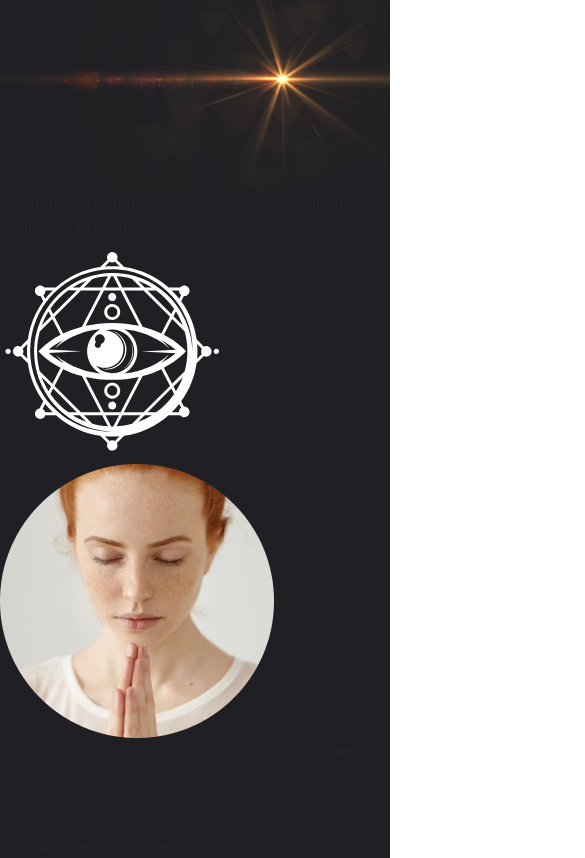
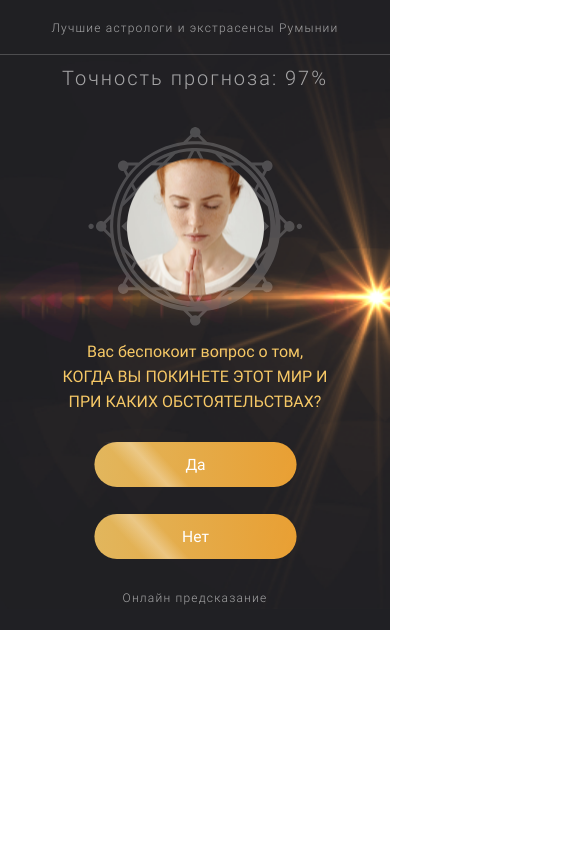
Before and after one commit to OlegRC2/test-task-date-of-death, a website: page src/index.html in a window 390 px wide. Shown: the top 858 px of the page, 585 px wide, since content can reach past the window. Drawn offline with nearby package versions, Linux system fonts and the light colour scheme; files that its build step writes are made by us from their sources.

Commit message:
Add main block with mobile

```diff
--- a/src/index.html
+++ b/src/index.html
@@ -12,7 +12,6 @@
 <body>
     <div class="main-page">
         <section class="promo">
-            <img class="promo__blik" src="img/blik2.png" alt="blik">
             <div class="promo__title">Лучшие астрологи и экстрасенсы Румынии</div>
             <div class="promo__line"></div>
             <div class="promo__subtitle">Точность прогноза: 97%</div>
@@ -23,8 +22,14 @@
             <div class="promo__text">Вас беспокоит вопрос о том, <span>когда Вы покинете этот Мир и при каких
                     обстоятельствах?</span>
             </div>
-            <div class="main-btn">Да</div>
-            <div class="main-btn">Нет</div>
+            <div class="main-btn promo__yes">
+                <div class="main-btn-text">Да</div>
+                <div class="main-btn-glare"></div>
+            </div>
+            <div class="main-btn promo__no">
+                <div class="main-btn-text">Нет</div>
+                <div class="main-btn-glare"></div>
+            </div>
             <div class="promo__prediction">Онлайн предсказание</div>
         </section>
     </div>
--- /dev/null
+++ b/src/js/modules/promoLine.js
@@ -0,0 +1,20 @@
+// функция для смены длины линии в блоке промо в зависимости от ширины экрана
+function promoLine(lineSelector) {
+    const line = document.querySelector(lineSelector);
+
+    function resizeLine() {
+        if (document.body.clientWidth < 1440) {
+            line.style.width = "100%";
+        } else {
+            line.style.width = "1440px";
+        }
+    }
+
+    resizeLine();
+
+    window.addEventListener("resize", () => {
+        resizeLine();
+    });
+}
+
+export default promoLine;
--- a/src/js/script.js
+++ b/src/js/script.js
@@ -1 +1,5 @@
-window.addEventListener("DOMContentLoaded", () => {});
+import promoLine from "./modules/promoLine";
+
+window.addEventListener("DOMContentLoaded", () => {
+    promoLine(".promo__line"); // функция для смены длины линии в блоке промо в зависимости от ширины экрана
+});
--- a/src/sass/base/_animations.scss
+++ b/src/sass/base/_animations.scss
@@ -0,0 +1,8 @@
+@keyframes glare {
+    0% {
+        transform: translateX(0)
+    }
+    100% {
+        transform: translateX(100%)
+    }
+}
--- /dev/null
+++ b/src/sass/base/_button.scss
@@ -0,0 +1,30 @@
+.main-btn {
+    width: 311px;
+    height: 69px;
+    background: linear-gradient(90deg, rgba(246, 200, 102, 0.9) -6.2%, rgba(254, 173, 53, 0.9) 100%);
+    border-radius: 50px;
+    margin: 0 auto;
+    text-align: center;
+    position: relative;
+    cursor: pointer;
+    &-text {
+        position: absolute;
+        top: 50%;
+        left: 50%;
+        transform: translate(-50%, -50%);
+        font-family: 'Roboto';
+        font-style: normal;
+        font-weight: 400;
+        font-size: 20px;
+        line-height: 23px;
+        align-items: center;
+        text-align: center;
+        color: #FFFFFF;
+    }
+    &-glare {
+        width: 151px;
+        height: 69px;
+        background: linear-gradient(227.67deg, rgba(255, 255, 255, 0) 30.84%, rgba(255, 255, 255, 0.29) 46.06%, rgba(255, 255, 255, 0) 64.04%);
+        // animation: glare 2s infinite ease-in-out;
+    }
+}
--- a/src/sass/base/_media.scss
+++ b/src/sass/base/_media.scss
@@ -0,0 +1,50 @@
+@media ( max-width: 500px ) {
+    .promo {
+        background: url(../../img/blik320.png) center (center/cover) no-repeat;
+        background-color: $background-color;
+        background-size: 493px auto;
+        background-position: 97% 0%;
+        min-height: 630px;
+        &__title {
+            font-size: 12px;
+            line-height: 14px;
+            padding-top: 21px;
+        }
+        &__subtitle {
+            font-size: 20px;
+            line-height: 23px;
+        }
+        &__img-wrapper {
+            margin-top: 24px;
+            &-round {
+                width: 225px;
+                height: 225px;
+            }
+            &-woman {
+                width: 137px;
+                height: 137px;
+            }
+        }
+        &__text {
+            font-size: 16px;
+            line-height: 25px;
+            width: 270px;
+        }
+        &__yes {
+            margin-top: 16px;
+            transform: scale(0.65);
+        }
+        &__no {
+            margin-top: 3px;
+            transform: scale(0.65);
+        }
+        &__prediction {
+            margin-top: 20px;
+            font-size: 12px;
+            line-height: 14px;
+        }
+    }
+    .main-btn-text {
+        font-size: 24px;
+    }
+}
--- a/src/sass/blocks/_promo.scss
+++ b/src/sass/blocks/_promo.scss
@@ -1,8 +1,98 @@
 .promo {
+    background: url(../../img/blik2.png) center (center/cover) no-repeat;
     background-color: $background-color;
     position: relative;
     width: 100%;
+    min-height: 942px;
+    margin-top: 0;
     &__blik {
-       width: 100%;
+        position: absolute;
+        width: 1920px;
+        height: 1098px;
+        left: 0px;
+        top: -59px;
+    }
+    &__title {
+        padding-top: 36px;
+        font-family: 'Roboto';
+        font-style: normal;
+        font-weight: 300;
+        font-size: 16px;
+        line-height: 19px;
+        text-align: center;
+        letter-spacing: 0.1em;
+        color: rgba(255, 255, 255, .6);
+    }
+    &__line {
+        width: 1440px;
+        margin: 0 auto;
+        margin-top: 19px;
+        height: 1px;
+        background-color: rgba(255, 255, 255, 0.2);
+    }
+    &__subtitle {
+        font-family: Roboto;
+        font-style: normal;
+        font-weight: 300;
+        font-size: 25px;
+        line-height: 29px;
+        text-align: center;
+        letter-spacing: 0.1em;
+        margin-top: 12px;
+
+        color: rgba(255, 255, 255, 0.6);
+    }
+    &__img-wrapper {
+        margin: 0 auto;
+        display: flex;
+        flex-direction: row;
+        justify-content: center;
+        position: relative;
+        margin-top: 42px;
+        &-round {
+            width: 391px;
+            height: 391px;
+            opacity: 0.2;
+        }
+        &-woman {
+            width: 238px;
+            height: 238px;
+            position: absolute;
+            top: 50%;
+            transform: translateY(-50%);
+        }
+    }
+    &__text {
+        font-family: 'Roboto';
+        font-style: normal;
+        font-weight: 400;
+        font-size: 25px;
+        line-height: 35px;
+        text-align: center;
+        color: $text-color;
+        width: 420px;
+        margin: 0 auto;
+
+        span {
+            text-transform: uppercase;
+        }
+    }
+    &__yes {
+        margin-top: 40px;
+    }
+    &__no {
+        margin-top: 35px;
+    }
+    &__prediction {
+        margin: 0 auto;
+        margin-top: 35px;
+        font-family: 'Roboto';
+        font-style: normal;
+        font-weight: 300;
+        font-size: 16px;
+        line-height: 19px;
+        text-align: center;
+        letter-spacing: 0.1em;
+        color: rgba(255, 255, 255, 0.6);
     }
 }
--- a/src/sass/style.scss
+++ b/src/sass/style.scss
@@ -2,5 +2,10 @@
 @import 'libs/fonts';
 @import 'base/variables';
 @import 'base/animations';
+@import 'base/button';
+
 
 @import 'blocks/promo';
+
+
+@import 'base/media';
```
Also changed, not shown: dist/css/style.min.css, dist/img/1111.png (added), dist/img/blik320.png (added), dist/index.html, dist/js/script.js, src/img/blik.png (deleted), src/img/blik320.png (added), 1 other file.
